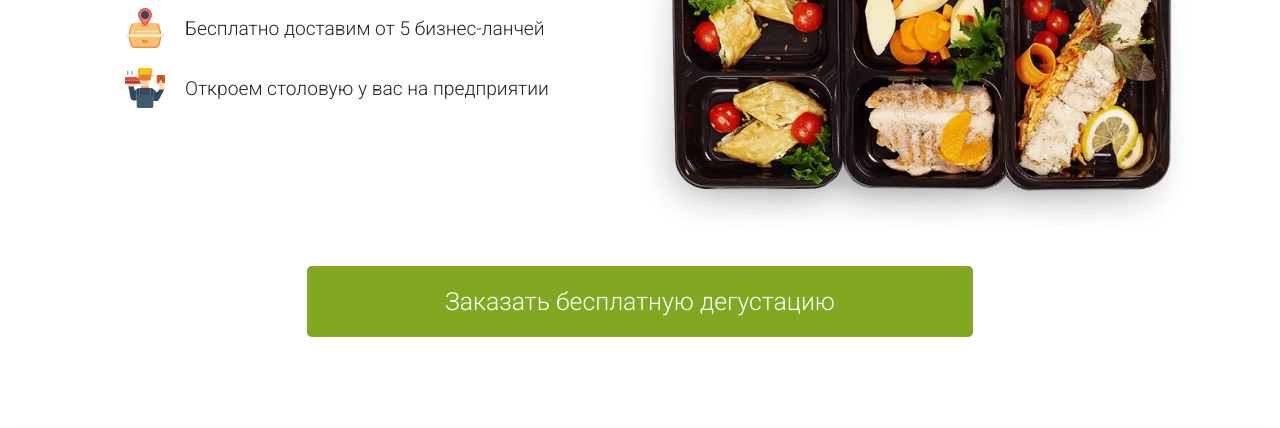
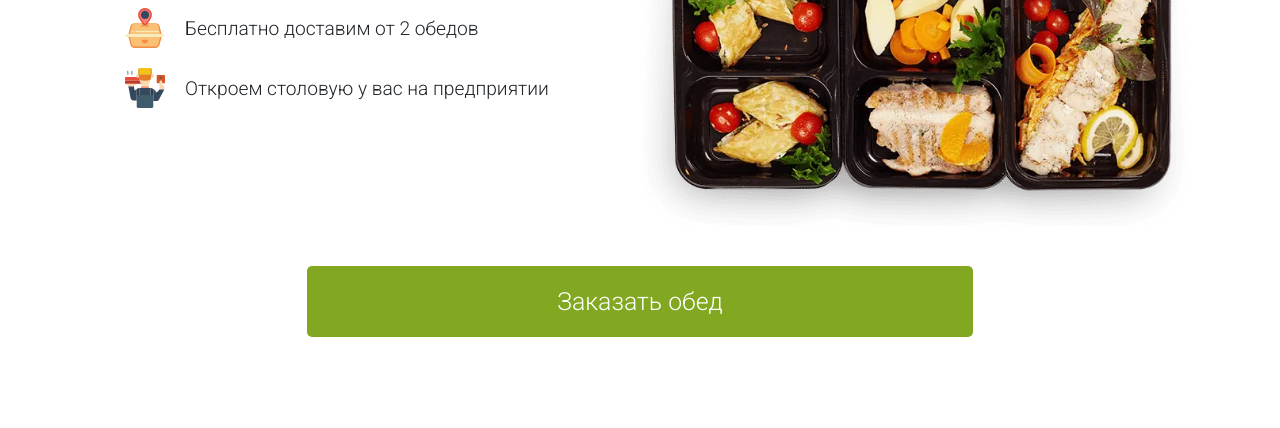
Before and after one commit to vadimjke/vkusno-zdorovo, a website: page index.html in a window 1280 px wide. Shown: the part 372-800 px from the top of the page. Drawn offline with nearby package versions, Linux system fonts and the light colour scheme; files that its build step writes are made by us from their sources; files whose address does not match are found by name.

Commit message:
ver 1.5.1

```diff
--- a/index.html
+++ b/index.html
@@ -66,7 +66,7 @@
                     <h1>Организуем<br> корпоративное питание<br> на Вашем предприятии</h1>
                     <ul class="hero-list">
                         <li class="hero-list-item hero-list-1">Приготовим вкусные завтраки / обеды / ужины</li>
-                        <li class="hero-list-item hero-list-2">Бесплатно доставим от 5 бизнес-ланчей
+                        <li class="hero-list-item hero-list-2">Бесплатно доставим от 2 обедов
                         </li>
                         <li class="hero-list-item hero-list-3">Откроем столовую у вас на предприятии</li>
                     </ul>
@@ -75,8 +75,7 @@
                     <img class="img-fluid d-none d-lg-block" src="img/menu.webp" alt="menu">
                 </div>
                 <div id="hero-button">
-                    <a class="btn" href="#" data-toggle="modal" id="vkusnoModalLabel" data-target="#vkusnoModal">Заказать бесплатную
-                        дегустацию</a>
+                    <a class="btn" href="/order" style="mar">Заказать обед</a>
                 </div>
             </div>
         </div>
--- a/package.json
+++ b/package.json
@@ -1,6 +1,6 @@
 {
     "name": "vkusno-zdorovo",
-    "version": "1.4.0",
+    "version": "1.5.1",
     "description": "",
     "main": "index.js",
     "scripts": {
```
Also changed, not shown: CHANGELOG.MD, README.md.
